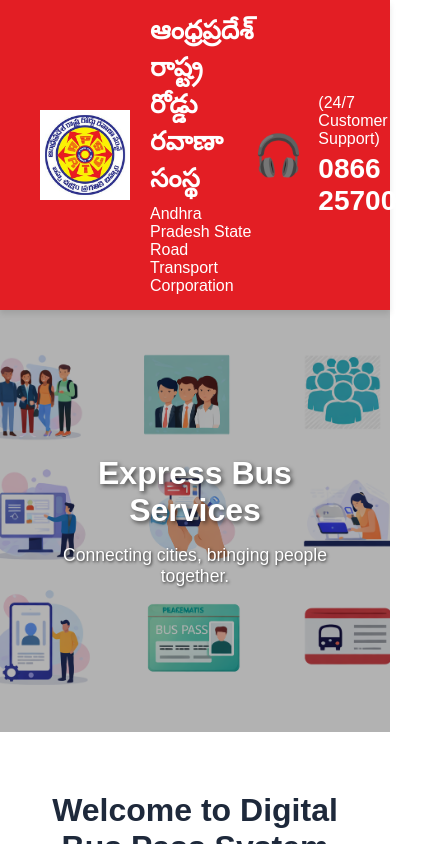
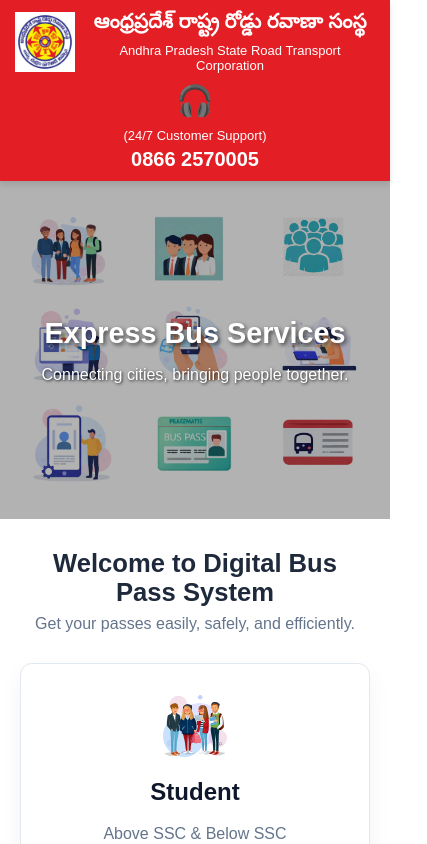
Before and after one commit to maneesha-9705/Bus-Pass-System, a React (Vite) app in the folder frontend/: page /home in a window 390 px wide. Shown: the top 844 px of the page, 427 px wide, since content can reach past the window. Built offline with nearby package versions, Linux system fonts and the light colour scheme.

Commit message:
responsive

```diff
--- a/frontend/src/components/EmailOtp.css
+++ b/frontend/src/components/EmailOtp.css
@@ -17,10 +17,17 @@
 .card {
   background: white;
   padding: 40px;
-  width: 350px;
+  width: 100%;
+  max-width: 350px;
   border-radius: 12px;
   box-shadow: 0 10px 25px rgba(0, 0, 0, 0.2);
   text-align: center;
+}
+
+@media (max-width: 480px) {
+  .card {
+    padding: 30px 20px;
+  }
 }
 
 .card h2 {
--- a/frontend/src/components/header.css
+++ b/frontend/src/components/header.css
@@ -1,5 +1,6 @@
 .apsrtc-top-header {
-  background-color: #e31e24; /* APSRTC red */
+  background-color: #e31e24;
+  /* APSRTC red */
   display: flex;
   justify-content: space-between;
   align-items: center;
@@ -55,3 +56,46 @@
   font-size: 28px;
   font-weight: bold;
 }
+
+@media (max-width: 768px) {
+  .apsrtc-top-header {
+    padding: 10px 15px;
+    flex-direction: column;
+    text-align: center;
+    gap: 10px;
+  }
+
+  .left-section {
+    flex-direction: row;
+  }
+
+  .apsrtc-logo {
+    width: 60px;
+    margin-right: 10px;
+  }
+
+  .telugu-title {
+    font-size: 20px;
+  }
+
+  .english-title {
+    font-size: 13px;
+  }
+
+  .right-section {
+    gap: 10px;
+    flex-direction: column;
+  }
+
+  .support-icon {
+    font-size: 30px;
+  }
+
+  .support-text {
+    font-size: 13px;
+  }
+
+  .support-number {
+    font-size: 20px;
+  }
+}
--- a/frontend/src/components/home.css
+++ b/frontend/src/components/home.css
@@ -250,9 +250,20 @@
   color: #818cf8;
 }
 
+@media (max-width: 1024px) {
+  .carousel-overlay h2 {
+    font-size: 2.5rem;
+  }
+}
+
 @media (max-width: 768px) {
   .carousel-container {
     min-height: 250px;
+    height: 40vh;
+  }
+
+  .home-content {
+    padding: 30px 20px;
   }
 
   .welcome-title {
@@ -265,11 +276,27 @@
   }
 
   .carousel-overlay h2 {
-    font-size: 2rem;
+    font-size: 1.8rem;
   }
 
   .carousel-overlay p {
-    font-size: 1.1rem;
+    font-size: 1rem;
+  }
+
+  .action-cards {
+    grid-template-columns: repeat(auto-fit, minmax(250px, 1fr));
+    gap: 20px;
+  }
+
+  .home-footer .footer-links {
+    flex-wrap: wrap;
+    gap: 15px;
+  }
+}
+
+@media (max-width: 480px) {
+  .welcome-title {
+    font-size: 1.6rem;
   }
 
   .action-cards {
--- a/frontend/src/index.css
+++ b/frontend/src/index.css
@@ -40,7 +40,7 @@
 }
 
 input {
-  background: rgba(15, 23, 42, 0.5);
+  background: #ffffff;
   border: 1px solid var(--glass-border);
   color: var(--text-primary);
   padding: 0.75rem;
```
Also changed, not shown: 2 other files (tests, documents, lock files or other folders).
